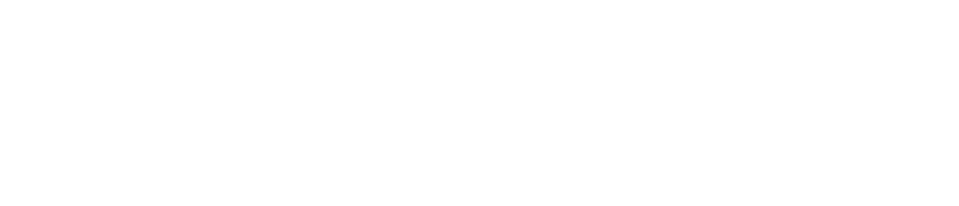
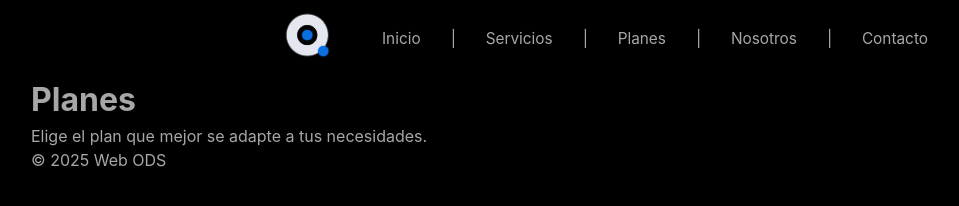
Before and after one commit to belencera/web-ods, a website: page public/pages/planes.html in a window 1280 px wide. Shown: the whole page, without its empty margins (25-984 px from the left). Drawn offline with Linux system fonts and the light colour scheme.

Commit message:
Creación menú navegación

```diff
--- /dev/null
+++ b/public/css/components/navigation.css
@@ -0,0 +1,98 @@
+/* ==================== HEADER ==================== */
+
+#main-navbar {
+  display: flex;
+  align-items: center;
+  justify-content: center;
+  margin: 0 auto;
+  width: 100%;
+  max-width: 100%;
+  position: sticky;
+  z-index: 10;
+  top: 0;
+  left: 0;
+}
+
+.header-menu {
+  display: flex;
+  justify-content: center;
+  align-items: center;
+  gap: 30px;
+  padding: 10px 20px;
+  width: max-content;
+}
+
+.header-logo img {
+  height: 50px;
+}
+
+/* -------- Menú header -------- */
+#main-navbar nav ul {
+  list-style: none;
+  display: flex;
+  gap: 25px;
+}
+
+#main-navbar nav ul li {
+  position: relative;
+}
+
+#main-navbar nav ul li+li::before {
+  content: "|";
+  color: var(--text-color);
+  position: absolute;
+  left: -15px;
+  top: 50%;
+  transform: translateY(-50%);
+}
+
+#main-navbar nav ul li a {
+  text-decoration: none;
+  font-size: clamp(0.9rem, 1.2vw, 1.1rem);
+  color: var(--text-color);
+  font-weight: 400;
+  padding: 15px 20px;
+  border-radius: 15px;
+  transition: color 0.5s ease, background 0.5s ease;
+}
+
+#main-navbar nav ul li a:hover {
+  color: #007aff;
+  background: rgba(255, 255, 255, 0.109);
+  backdrop-filter: blur(10px);
+  box-shadow: 0 4px 6px rgba(0, 0, 0, 0.1);
+  border-radius: 15px;
+}
+
+/* Espaciado para el contenido (evitar que quede debajo del navbar fijo) */
+body {
+  padding-top: 0;
+}
+
+/* Responsive - Móvil */
+@media (max-width: 768px) {
+  #main-navbar {
+    padding: 5px;
+  }
+
+  .header-menu {
+    flex-direction: column;
+    padding: 10px 15px;
+    gap: 10px;
+  }
+
+  #main-navbar nav ul {
+    gap: 10px;
+    flex-wrap: wrap;
+    justify-content: center;
+  }
+
+  #main-navbar nav ul li a {
+    font-size: 0.9rem;
+    padding: 10px 15px;
+  }
+
+  .header-logo img {
+    height: 40px;
+  }
+}
--- a/public/css/main.css
+++ b/public/css/main.css
@@ -12,6 +12,7 @@
   --info-color: #17a2b8;
   --light-color: #f8f9fa;
   --dark-color: #343a40;
+  --text-color: #a7a7a7;
 
   --font-family: -apple-system, BlinkMacSystemFont, 'Segoe UI', Roboto, Oxygen, Ubuntu, Cantarell, sans-serif;
   --font-size-base: 16px;
@@ -33,8 +34,8 @@ body {
   font-family: var(--font-family);
   font-size: var(--font-size-base);
   line-height: var(--line-height-base);
-  color: var(--dark-color);
-  background-color: #fff;
+  color: var(--text-color);
+  background-color: #000000;
 }
 
 /* Utilidades comunes */
@@ -46,6 +47,7 @@ body {
 }
 
 /* Importar componentes y utilidades */
+@import url('./components/navigation.css');
 @import url('./components/buttons.css');
 @import url('./components/cards.css');
 @import url('./utilities/spacing.css');
--- /dev/null
+++ b/public/js/components/navigation.js
@@ -0,0 +1,57 @@
+/**
+ * Componente de Navegación
+ * Genera el menú de navegación fijo
+ */
+
+function initNavigation() {
+  // Determinar la ruta base según la ubicación del archivo
+  const isInPages = window.location.pathname.includes('/pages/');
+  const basePath = isInPages ? '../' : './';
+
+  const navigation = `
+    <header id="main-navbar">
+      <div class="header-menu">
+        <div class="header-logo">
+          <a href="${basePath}index.html">
+            <img src="${basePath}assets/images/logo-noletters-white.png" alt="Logo" onerror="this.style.display='none';">
+          </a>
+        </div>
+        <nav>
+          <ul>
+            <li><a href="${basePath}index.html" class="nav-link">Inicio</a></li>
+            <li><a href="${basePath}pages/servicios.html" class="nav-link">Servicios</a></li>
+            <li><a href="${basePath}pages/planes.html" class="nav-link">Planes</a></li>
+            <li><a href="${basePath}pages/nosotros.html" class="nav-link">Nosotros</a></li>
+            <li><a href="${basePath}pages/contacto.html" class="nav-link">Contacto</a></li>
+          </ul>
+        </nav>
+      </div>
+    </header>
+  `;
+
+  // Insertar el menú al inicio del body
+  document.body.insertAdjacentHTML('afterbegin', navigation);
+
+  // Marcar el enlace activo según la página actual
+  markActiveLink();
+}
+
+/**
+ * Marca el enlace activo según la página actual
+ */
+function markActiveLink() {
+  const currentPage = window.location.pathname;
+  const navLinks = document.querySelectorAll('#main-navbar nav .nav-link');
+
+  navLinks.forEach(link => {
+    const href = link.getAttribute('href');
+    const linkPath = new URL(href, window.location.origin).pathname;
+
+    // Comparar rutas
+    if (currentPage.endsWith(linkPath) ||
+        (currentPage.endsWith('/') && linkPath.includes('index.html')) ||
+        (currentPage.endsWith('index.html') && linkPath.includes('index.html'))) {
+      link.classList.add('active');
+    }
+  });
+}
--- a/public/js/main.js
+++ b/public/js/main.js
@@ -18,9 +18,8 @@ document.addEventListener('DOMContentLoaded', () => {
  * Inicializa los componentes de la aplicación
  */
 function initComponents() {
-  // Aquí cargarás tus componentes
-  // Ejemplo: initNavigation();
-  // Ejemplo: initForms();
+  // Inicializar navegación
+  initNavigation();
 }
 
 /**
--- a/public/pages/planes.html
+++ b/public/pages/planes.html
@@ -0,0 +1,35 @@
+<!DOCTYPE html>
+<html lang="es">
+<head>
+    <meta charset="UTF-8">
+    <meta name="viewport" content="width=device-width, initial-scale=1.0">
+    <meta name="description" content="Nuestros planes - Web On Demand Solutions">
+    <title>Planes - On Demand Solutions</title>
+
+    <!-- Estilos -->
+    <link rel="stylesheet" href="../css/main.css">
+    <link rel="stylesheet" href="../css/components/navigation.css">
+
+    <!-- Favicon -->
+    <link rel="icon" type="image/x-icon" href="../assets/icons/favicon.ico">
+</head>
+<body>
+    <div class="container">
+        <header>
+            <h1>Planes</h1>
+        </header>
+
+        <main>
+            <p>Elige el plan que mejor se adapte a tus necesidades.</p>
+        </main>
+
+        <footer>
+            <p>&copy; 2025 Web ODS</p>
+        </footer>
+    </div>
+
+    <!-- Scripts -->
+    <script src="../js/components/navigation.js"></script>
+    <script src="../js/main.js"></script>
+</body>
+</html>
```
Also changed, not shown: public/index.html (+6 -4 lines), public/pages/contacto.html (+35 -0 lines), public/pages/nosotros.html (+35 -0 lines), public/pages/servicios.html (+35 -0 lines), public/assets/icons/favicon.ico (added), public/assets/images/logo-bg-black.png (added), public/assets/images/logo-full-black.png (added), public/assets/images/logo-full-white.png (added), public/assets/images/logo-nobg-blue.png (added), public/assets/images/logo-nobg-grey.png (added), public/assets/images/logo-noletters-blue.png (added), public/assets/images/logo-noletters-white.png (added), 1 other file.
